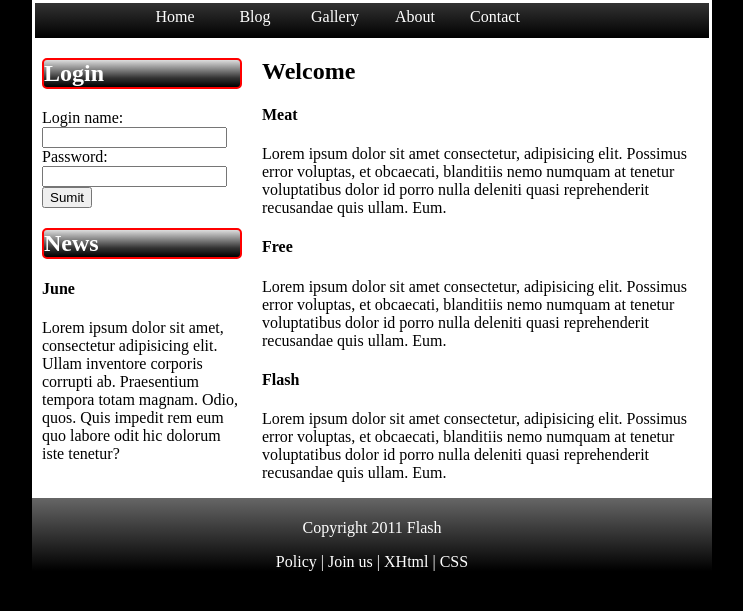
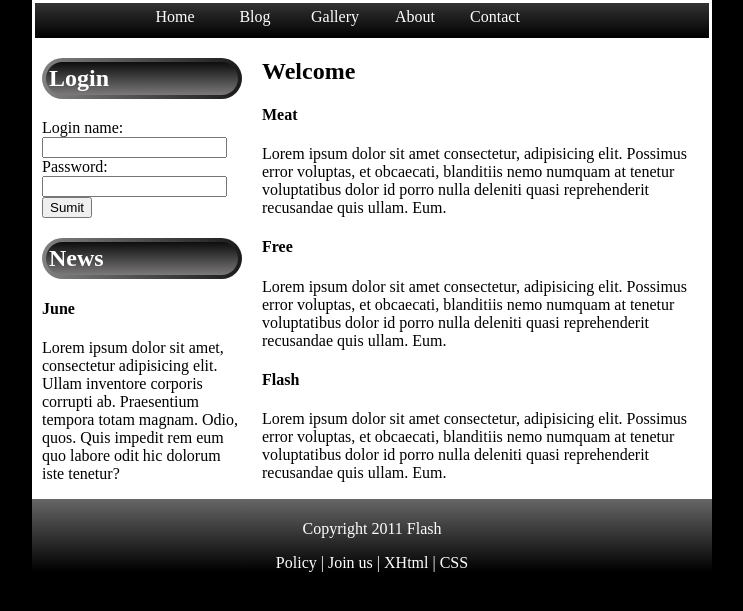
Before and after one commit to kfhwang/website2024, a plain HTML site: page Exercise1.html in a window 1280 px wide. Shown: the part 153-764 px from the top of the page, without its empty margins (268-1011 px from the left). Drawn offline with Linux system fonts and the light colour scheme.

Commit message:
20241004

```diff
--- a/Exercise1.html
+++ b/Exercise1.html
@@ -10,7 +10,7 @@
     <link rel="stylesheet" href="css/ex1.css">
 </head>
 
-<body>
+<body class="container">
     <div id="main">
         <header id="header">
             <div id="logo">
--- a/css/ex1.css
+++ b/css/ex1.css
@@ -60,11 +60,16 @@ header{
 }
 
 #left h2{
-    border: 2px solid red;
-    border-radius: 5px;
-    background: linear-gradient(#ddd,#888,#333,#000);
+    padding: 3px;
+    /* border: 2px solid transparent;
+    border-image: radian-gradient(to right, rgb(40, 40, 40), rgb(102, 106, 102));
+    border-radius: 10px;
+    background: linear-gradient(#ddd,#888,#333,#000); */
+    background: linear-gradient(rgb(13, 13, 13), rgb(123, 121, 121)) padding-box,
+    linear-gradient(to right, rgb(129, 129, 130), rgb(27, 27, 28)) border-box;
+    border-radius: 20em;
+    border: 4px solid transparent;
 }
-
 #right{
     float:right;
     width: 450px;
```
Also changed, not shown: bs5.html (added, +21 -0 lines).
